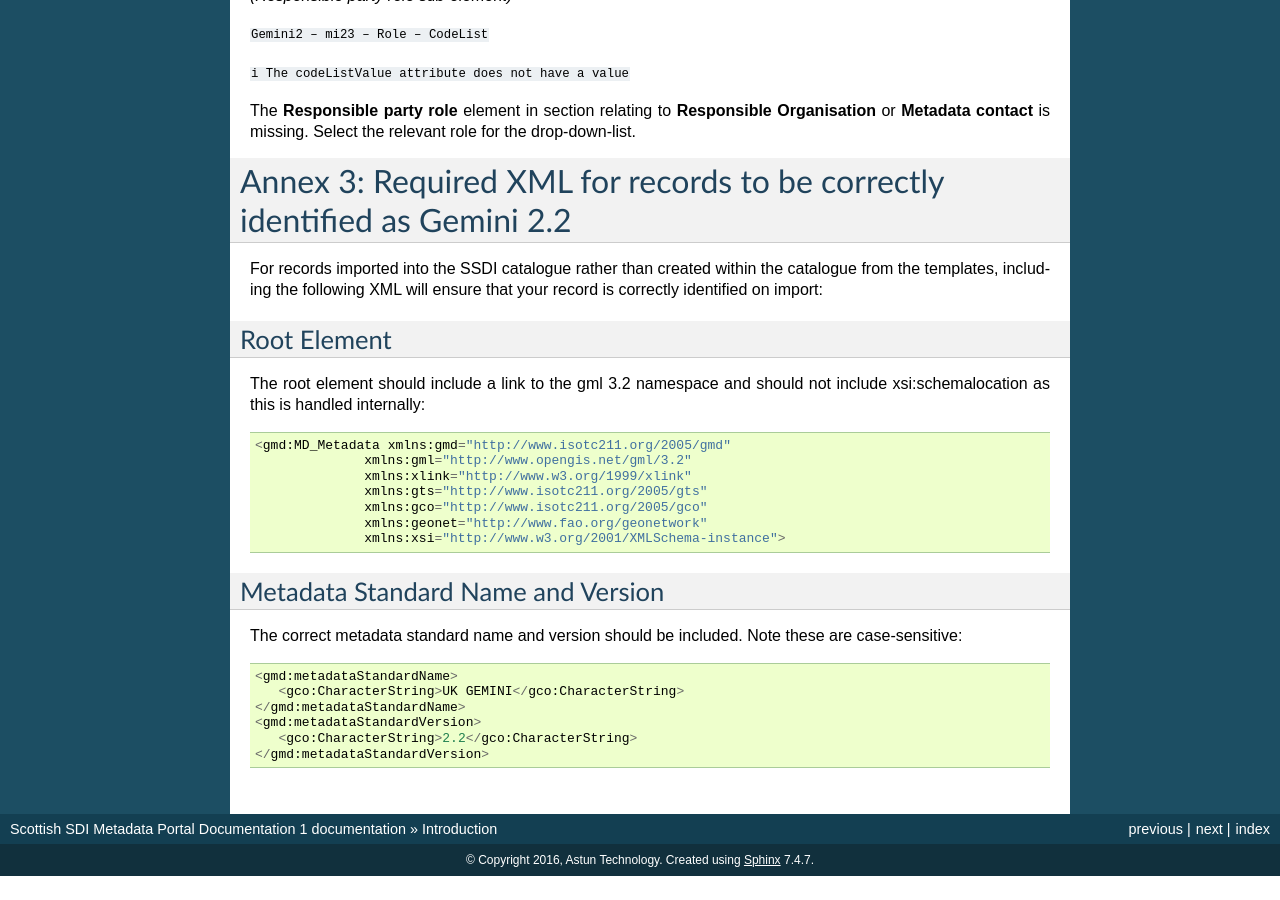
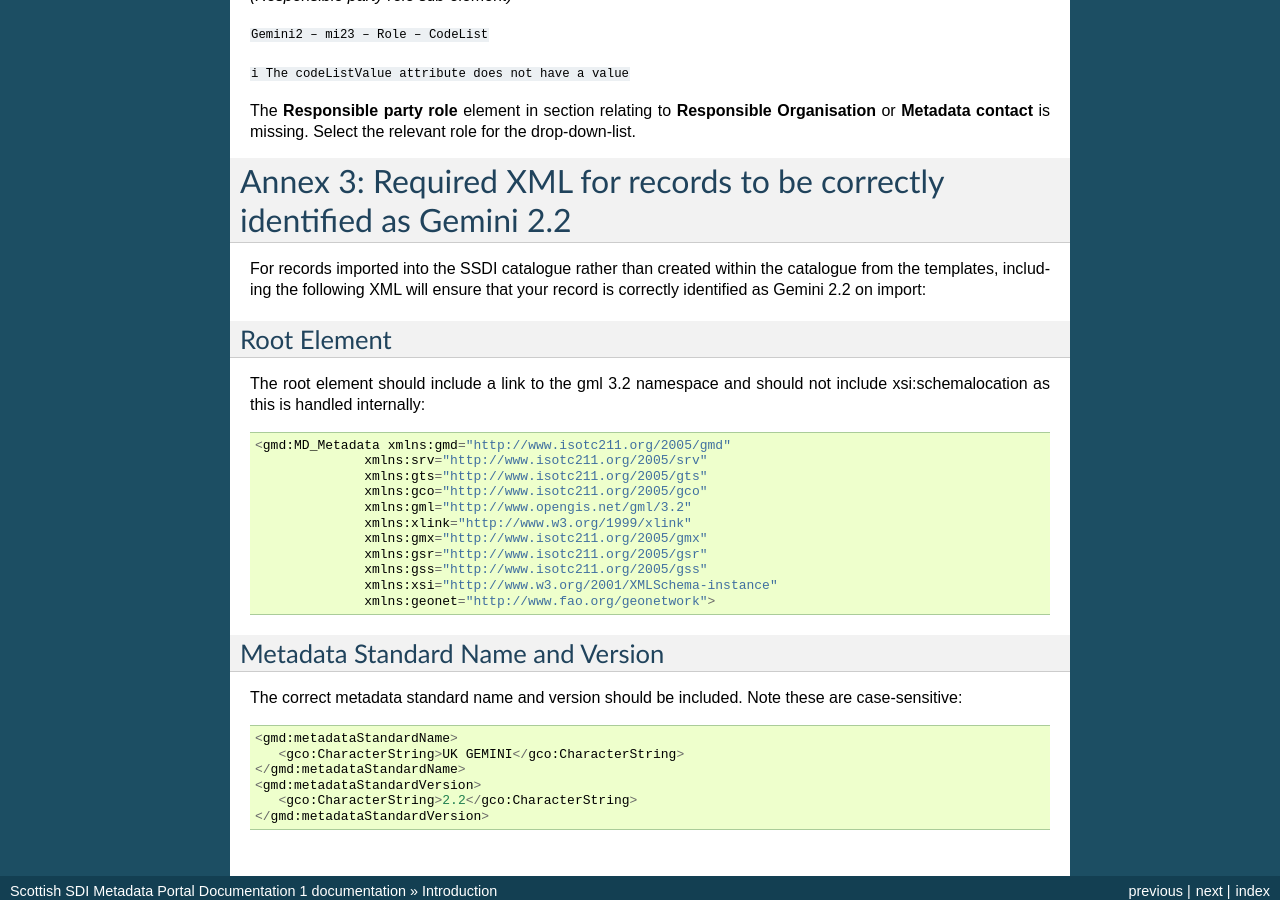
Before and after one commit to AstunTechnology/ssdidocs, a Sphinx documentation site: the page built from docs/ssdi_guidance.rst, in a window 1280 px wide and 900 px high, scrolled down 45826 px. Built offline with Sphinx 7.4.7, drawn with Linux system fonts in a browser that asks for light colours; before the commit the page ends 46702 px from its top, so only the background shows below that.

Commit message:
Modified namespace documentation to match reality

```diff
--- a/docs/ssdi_guidance.rst
+++ b/docs/ssdi_guidance.rst
@@ -1933,7 +1933,7 @@ The  **Responsible party role**  element in section relating to  **Responsible O
 Annex 3: Required XML for records to be correctly identified as Gemini 2.2
 ==========================================================================
 
-For records imported into the SSDI catalogue rather than created within the catalogue from the templates, including the following XML will ensure that your record is correctly identified on import:
+For records imported into the SSDI catalogue rather than created within the catalogue from the templates, including the following XML will ensure that your record is correctly identified as Gemini 2.2 on import:
 
 Root Element
 ------------
@@ -1941,12 +1941,16 @@ Root Element
 The root element should include a link to the gml 3.2 namespace and should not include xsi:schemalocation as this is handled internally::
 
    <gmd:MD_Metadata xmlns:gmd="http://www.isotc211.org/2005/gmd"
+                 xmlns:srv="http://www.isotc211.org/2005/srv"
+                 xmlns:gts="http://www.isotc211.org/2005/gts"
+                 xmlns:gco="http://www.isotc211.org/2005/gco"
                  xmlns:gml="http://www.opengis.net/gml/3.2"
                  xmlns:xlink="http://www.w3.org/1999/xlink"
-                 xmlns:gts="http://www.isotc211.org/2005/gts"
-                 xmlns:gco="http://www.isotc211.org/2005/gco"
-                 xmlns:geonet="http://www.fao.org/geonetwork"
-                 xmlns:xsi="http://www.w3.org/2001/XMLSchema-instance">
+                 xmlns:gmx="http://www.isotc211.org/2005/gmx"
+                 xmlns:gsr="http://www.isotc211.org/2005/gsr"
+                 xmlns:gss="http://www.isotc211.org/2005/gss"
+                 xmlns:xsi="http://www.w3.org/2001/XMLSchema-instance"
+                 xmlns:geonet="http://www.fao.org/geonetwork">
 
 Metadata Standard Name and Version
 ----------------------------------
```
